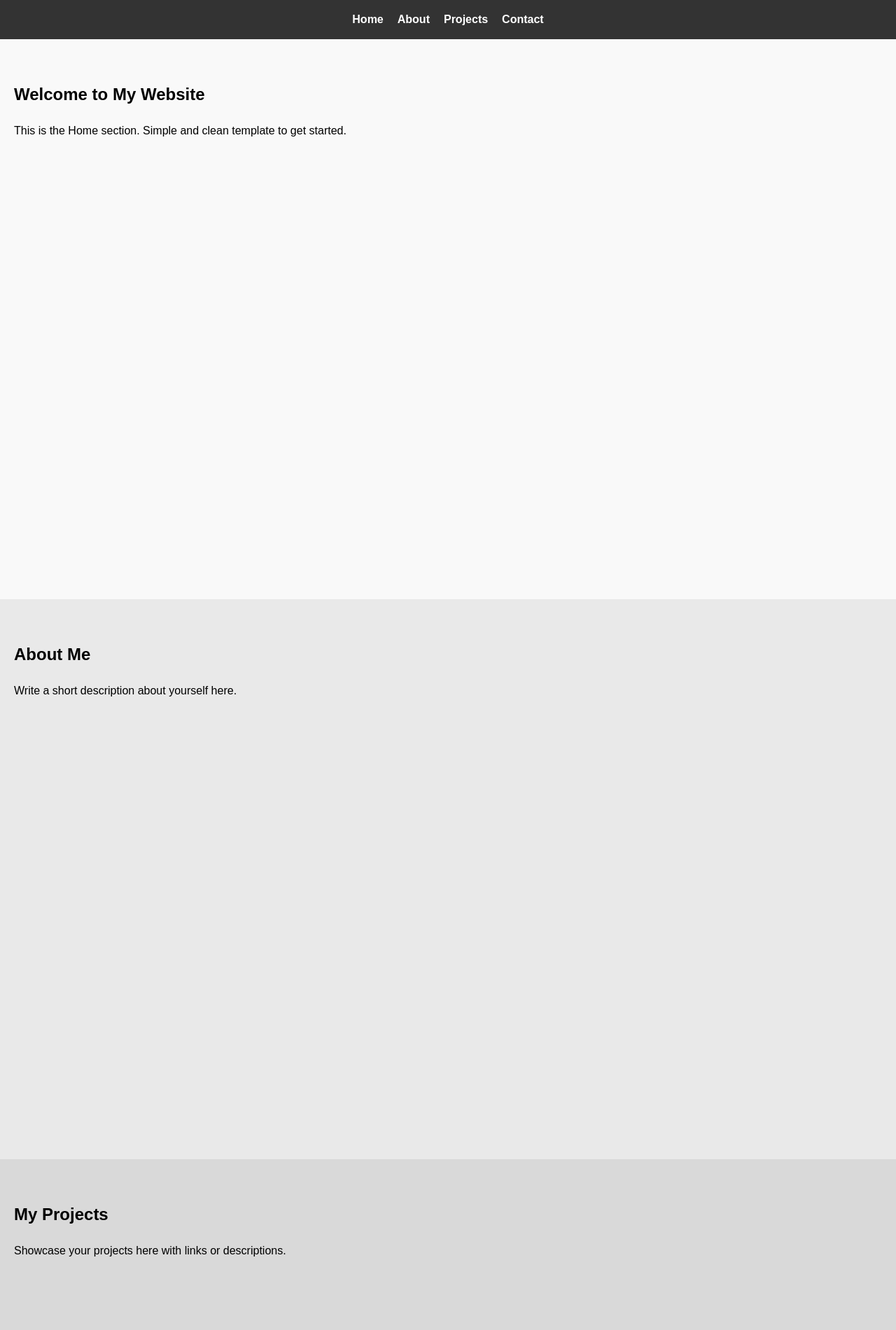
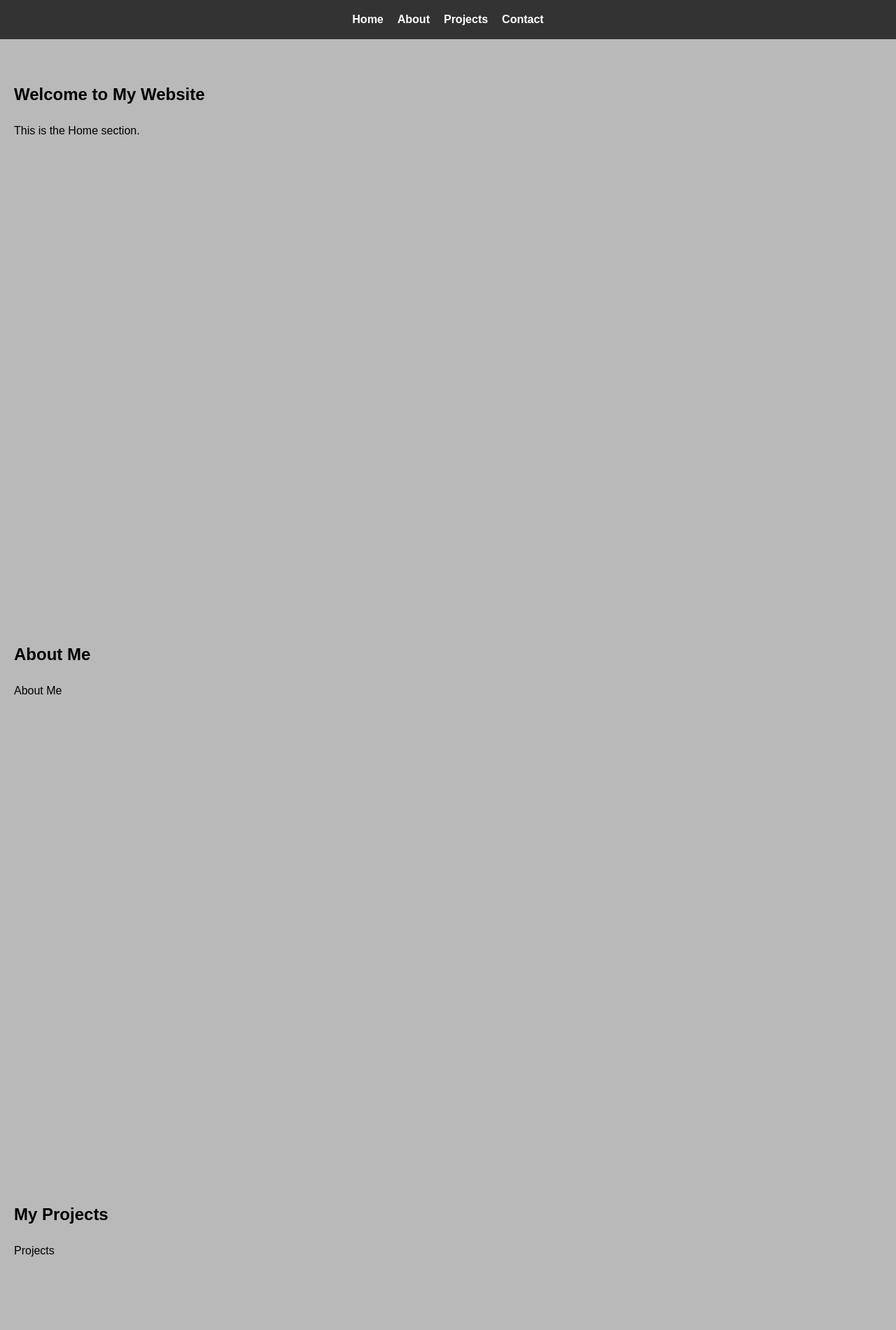
Before and after one commit to jacobkli/jacobkli.github.io, a plain HTML site: page home.html in a window 1280 px wide. Shown: the top 1900 px of the page at 70% size. Drawn offline with Linux system fonts and the light colour scheme.

Commit message:
changed color and outlines

```diff
--- a/home.html
+++ b/home.html
@@ -46,10 +46,10 @@
       min-height: 100vh;
     }
 
-    #home { background: #f9f9f9; }
-    #about { background: #e9e9e9; }
-    #projects { background: #d9d9d9; }
-    #contact { background: #c9c9c9; }
+    #home { background: #b9b9b9; }
+    #about { background: #b9b9b9; }
+    #projects { background: #b9b9b9; }
+    #contact { background: #b9b9b9; }
 
     h1, h2 {
       margin-bottom: 20px;
@@ -76,22 +76,22 @@
 
   <section id="home">
     <h1>Welcome to My Website</h1>
-    <p>This is the Home section. Simple and clean template to get started.</p>
+    <p>This is the Home section.</p>
   </section>
 
   <section id="about">
     <h2>About Me</h2>
-    <p>Write a short description about yourself here.</p>
+    <p>About Me</p>
   </section>
 
   <section id="projects">
     <h2>My Projects</h2>
-    <p>Showcase your projects here with links or descriptions.</p>
+    <p>Projects</p>
   </section>
 
   <section id="contact">
     <h2>Contact</h2>
-    <p>You can put your email, social links, or a simple contact form here.</p>
+    <p>contact links</p>
   </section>
 
   <footer>
```
